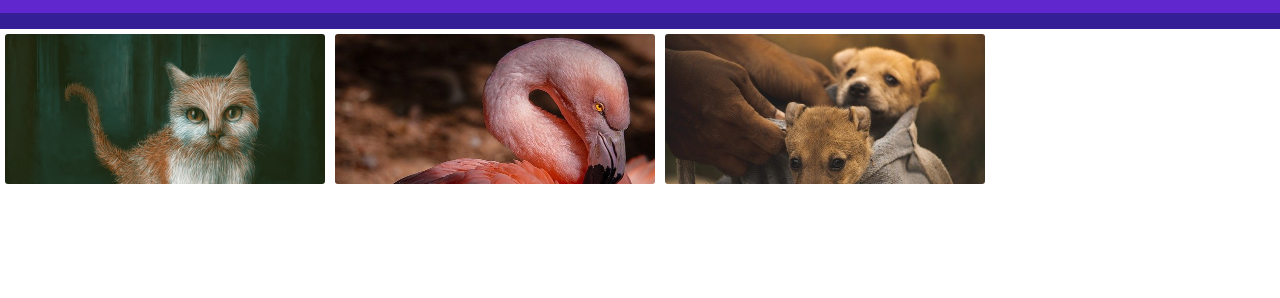
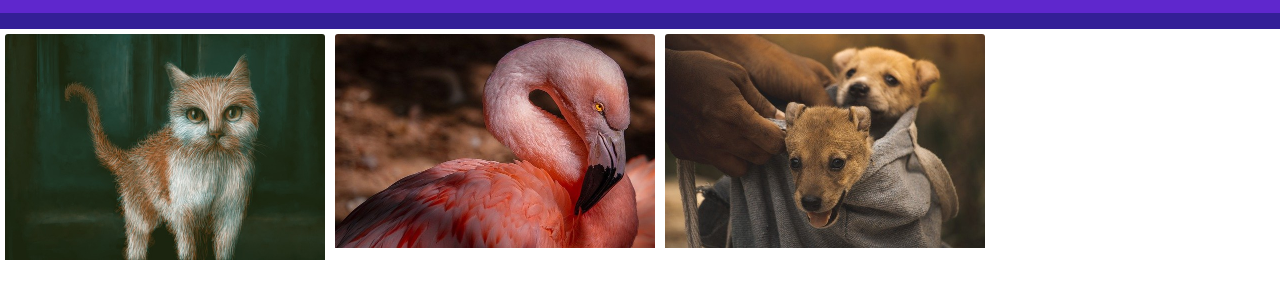
Before and after one commit to William-WSilva/jquery_galeria_fotos, a plain HTML site: page index.html in a window 1280 px wide. Shown: the part 56-354 px from the top of the page. Drawn offline with nearby package versions, Linux system fonts and the light colour scheme.

Commit message:
Adicionando tamanho da imagem

```diff
--- a/style.css
+++ b/style.css
@@ -59,7 +59,7 @@ ul{
 ul li{
     max-width: 25%;
     position: relative;
-    max-height: 150px;
+    max-height: 280px;
     overflow-y: hidden;
     margin: 5px;
     border-radius: 3px;
```
